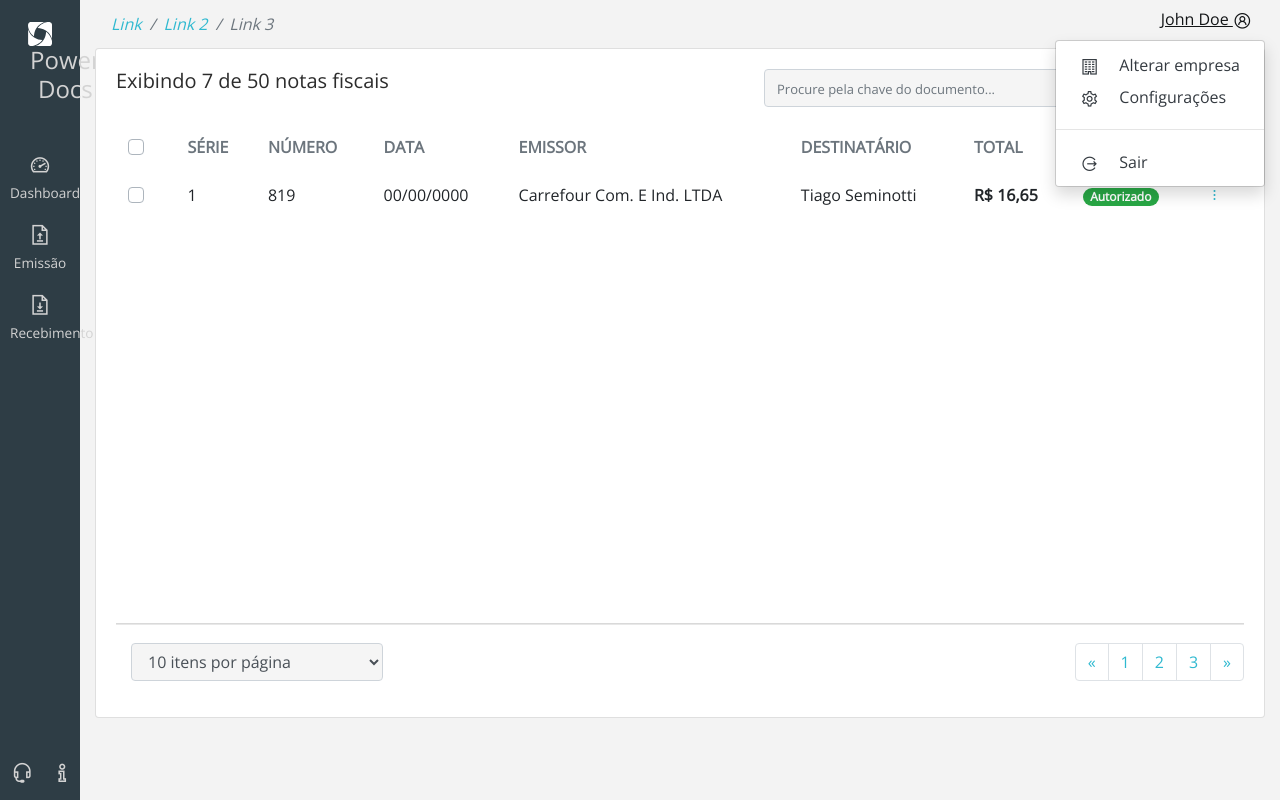
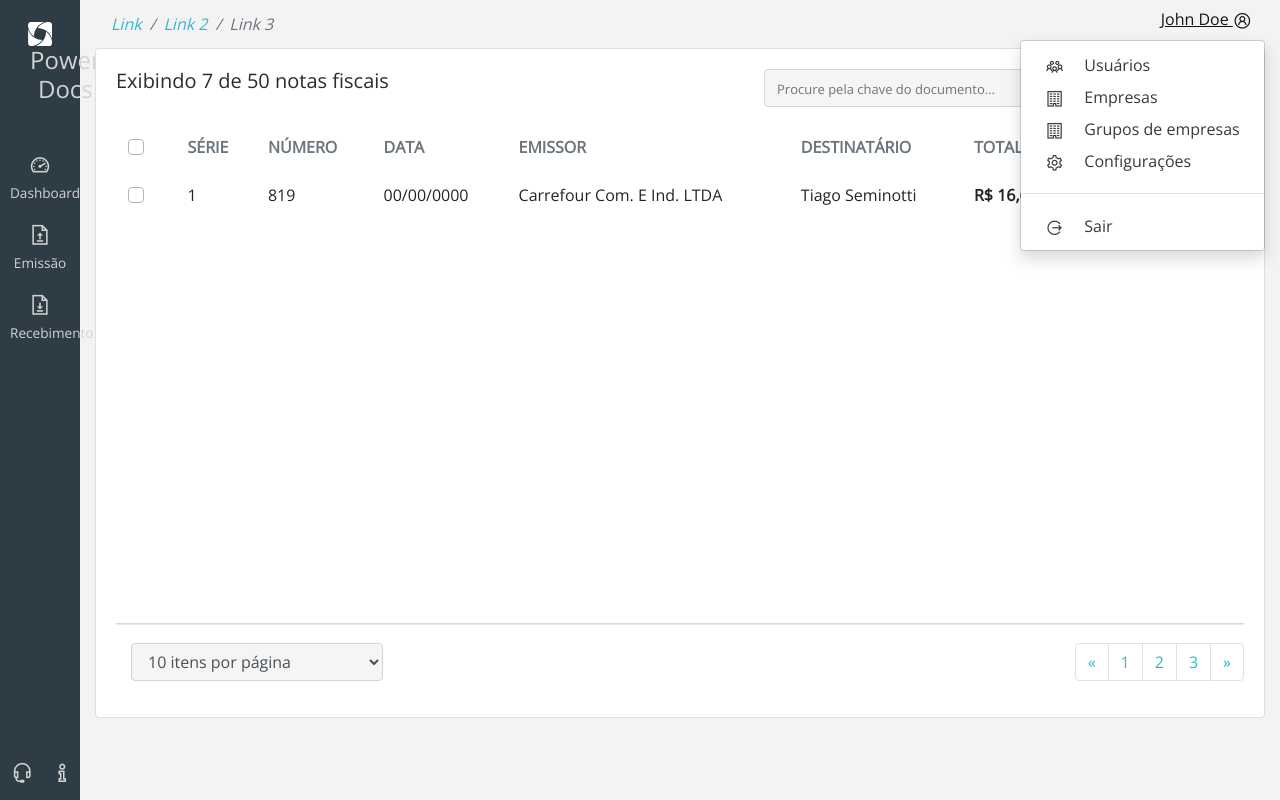
Before and after one commit to myrp-claudinei/powerdocs, a plain HTML site: page index.html in a window 1280 px wide. Both pictures are taken after a click on the button "John Doe". Drawn offline with nearby package versions, Linux system fonts and the light colour scheme.

Commit message:
Adicionados menus no menu do usuário conforme tarefa PDOCS-230

```diff
--- a/index.html
+++ b/index.html
@@ -107,7 +107,9 @@
                         </a>
 
                         <div class="dropdown-menu dropdown-menu-right shadow" aria-labelledby="dropdownMenuLink">
-                            <a class="dropdown-item text-dark" href="#"><i class="las la-building mr-3"></i> Alterar empresa</a>
+                            <a class="dropdown-item text-dark" href="#"><i class="las la-users mr-3"></i> Usuários</a>
+                            <a class="dropdown-item text-dark" href="#"><i class="las la-building mr-3"></i> Empresas</a>
+                            <a class="dropdown-item text-dark" href="#"><i class="las la-building mr-3"></i> Grupos de empresas</a>
                             <a class="dropdown-item text-dark" href="#"><i class="las la-cog mr-3"></i> Configurações</a>
                             <hr>
                             <a class="dropdown-item text-dark" href="#"><i class="las la-sign-out-alt mr-3"></i> Sair</a>
```
